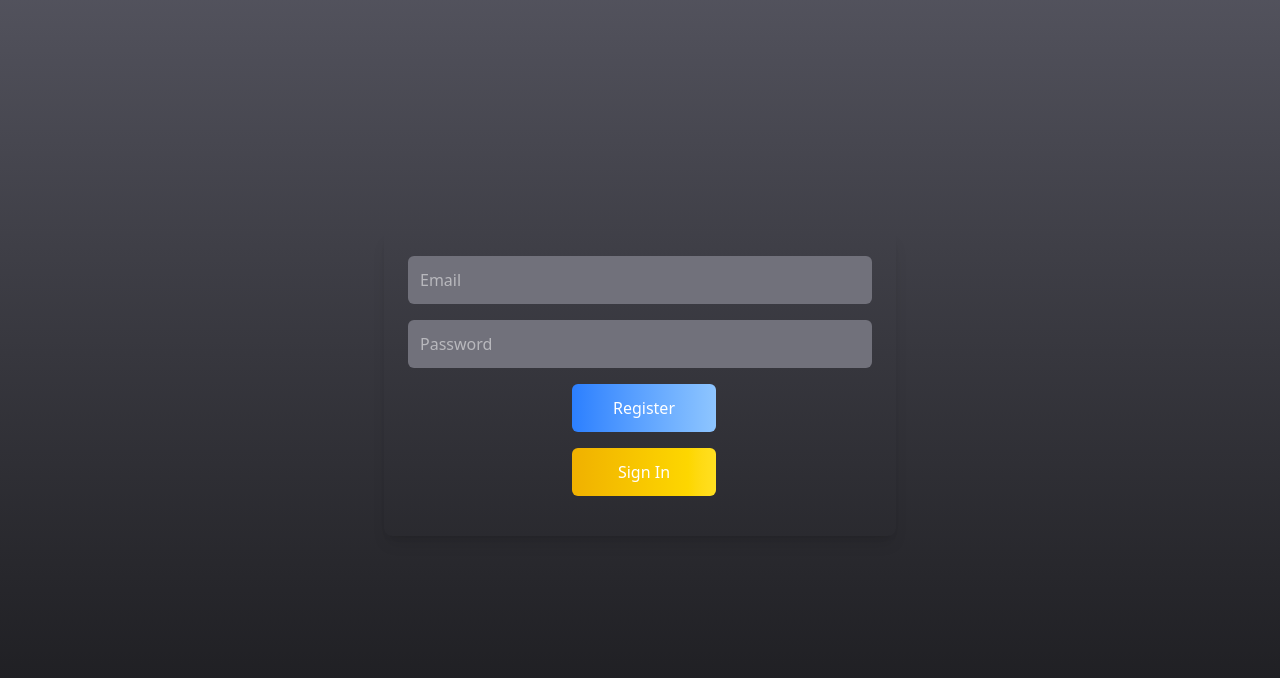
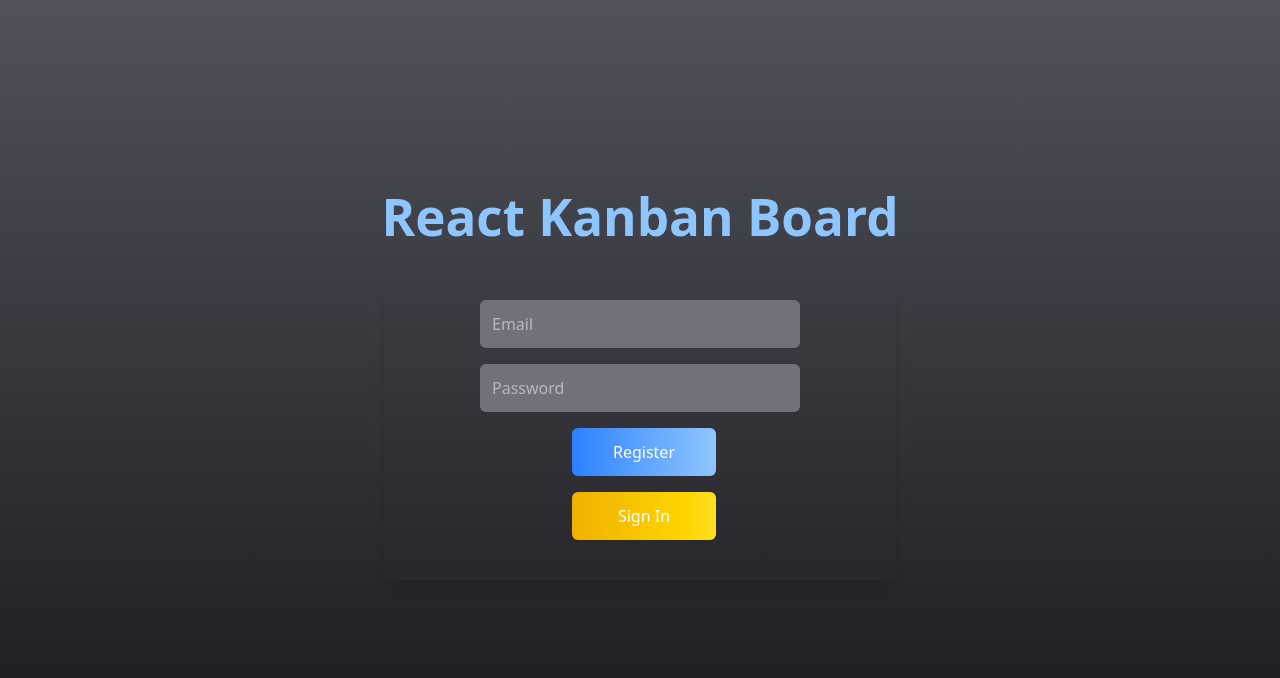
Before and after one commit to Hiroyuki-Ishige/kanbanBoardArrange, a React (Vite) app: page / in a window 1280 px wide. Shown: the top 678 px of the page. Built offline with nearby package versions, Linux system fonts and the light colour scheme.

Commit message:
add title log at sign-in screen

```diff
--- a/src/components/Auth.tsx
+++ b/src/components/Auth.tsx
@@ -25,12 +25,17 @@ function Auth() {
     };
 
     return (
-        <div className='p-6 w-full min-h-screen bg-gradient-to-b from-zinc-600 to-zinc-900 flex items-center justify-center'>
+
+        <div className='p-6 w-full min-h-screen bg-gradient-to-b from-zinc-600 to-zinc-900 flex flex-col items-center justify-center'>
+            {/* Logo */}
+            <h1 className='text-6xl font-bold mb-8 text-transparent bg-clip-text bg-gradient-to-r from-blue-300 to-blue-300'>React Kanban Board</h1>
+
+            {/* email, Password and buttons */}
             <div className="mb-8 flex w-full max-w-lg shadow-lg rounded-lg overflow-hidden flex-col items-center justify-center p-6">
                 <input value={email} onChange={e => setEmail(e.target.value)} placeholder="Email"
-                    className='mb-4 flex-grow bg-zinc-500 rounded-md p-3 w-full text-white' />
+                    className='mb-4 flex-grow bg-zinc-500 rounded-md p-3 w-80 text-white' />
                 <input value={password} onChange={e => setPassword(e.target.value)} type="password" placeholder="Password"
-                    className='mb-4 flex-grow bg-zinc-500 rounded-md p-3 w-full text-white' />
+                    className='mb-4 flex-grow bg-zinc-500 rounded-md p-3 w-80 text-white' />
                 <button onClick={signUp}
                     className='mb-4 p-3 ml-2 w-36 rounded-md text-white font-medium bg-gradient-to-r from-blue-500 to-blue-300 hover:from-blue-500 hover:to-blue-500 transition-all duration-500 cursor-pointer'>Register</button>
                 <button onClick={signIn}
--- a/src/main.tsx
+++ b/src/main.tsx
@@ -14,5 +14,4 @@ ReactDOM.createRoot(document.getElementById('root')!).render(
   </React.StrictMode>,
 )
 
-//TODO  add function: Mobile responsive
-//TODO  add function: Studay code
+//TODO  add "Kanbanboard" logo on log-in screen
```
